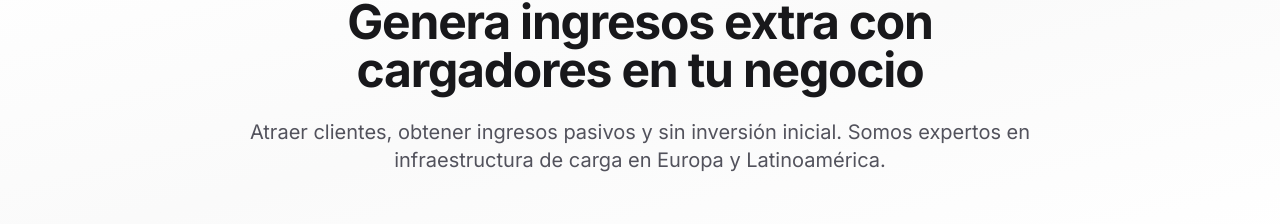
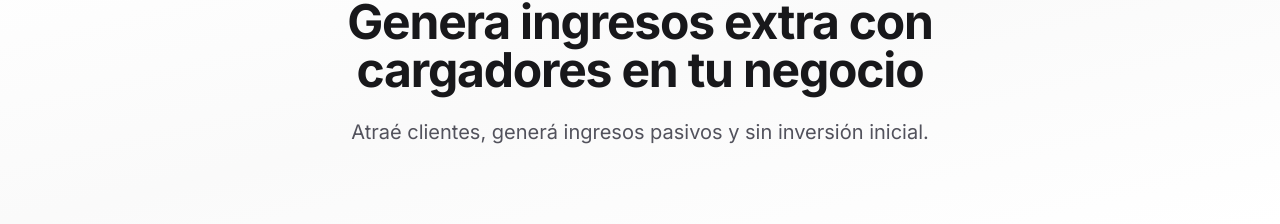
Before and after one commit to icapg/capira-site, a Next.js app: page /landing/comercios in a window 1280 px wide. Shown: the part 82-306 px from the top of the page. Built offline with nearby package versions, Linux system fonts and the light colour scheme; no server answers.

Commit message:
fix: sacar somos especialistas en europa y latinoamerica de las landings

```diff
--- a/app/landing/comercios/page.tsx
+++ b/app/landing/comercios/page.tsx
@@ -45,8 +45,7 @@ export default function ComerciosLanding() {
               Genera ingresos extra con cargadores en tu negocio
             </h1>
             <p className="text-xl text-zinc-600">
-              Atraer clientes, obtener ingresos pasivos y sin inversión inicial. Somos expertos en
-              infraestructura de carga en Europa y Latinoamérica.
+              Atraé clientes, generá ingresos pasivos y sin inversión inicial.
             </p>
           </div>
         </div>
--- a/app/landing/flotas/page.tsx
+++ b/app/landing/flotas/page.tsx
@@ -46,7 +46,6 @@ export default function FlotasLanding() {
             </h1>
             <p className="text-xl text-zinc-600">
               Reduce costos operativos, implementa carga inteligente y accede a financiación flexible.
-              Somos especialistas en soluciones de electrificación B2B en Europa y Latinoamérica.
             </p>
           </div>
         </div>
--- a/app/landing/residencial/page.tsx
+++ b/app/landing/residencial/page.tsx
@@ -46,7 +46,6 @@ export default function ResidencialLanding() {
             </h1>
             <p className="text-xl text-zinc-600">
               Ahorra dinero, carga cuando quieras y aprovecha las subvenciones MOVES Corredores.
-              Somos especialistas en infraestructura de carga en Europa y Latinoamérica.
             </p>
           </div>
         </div>
```
